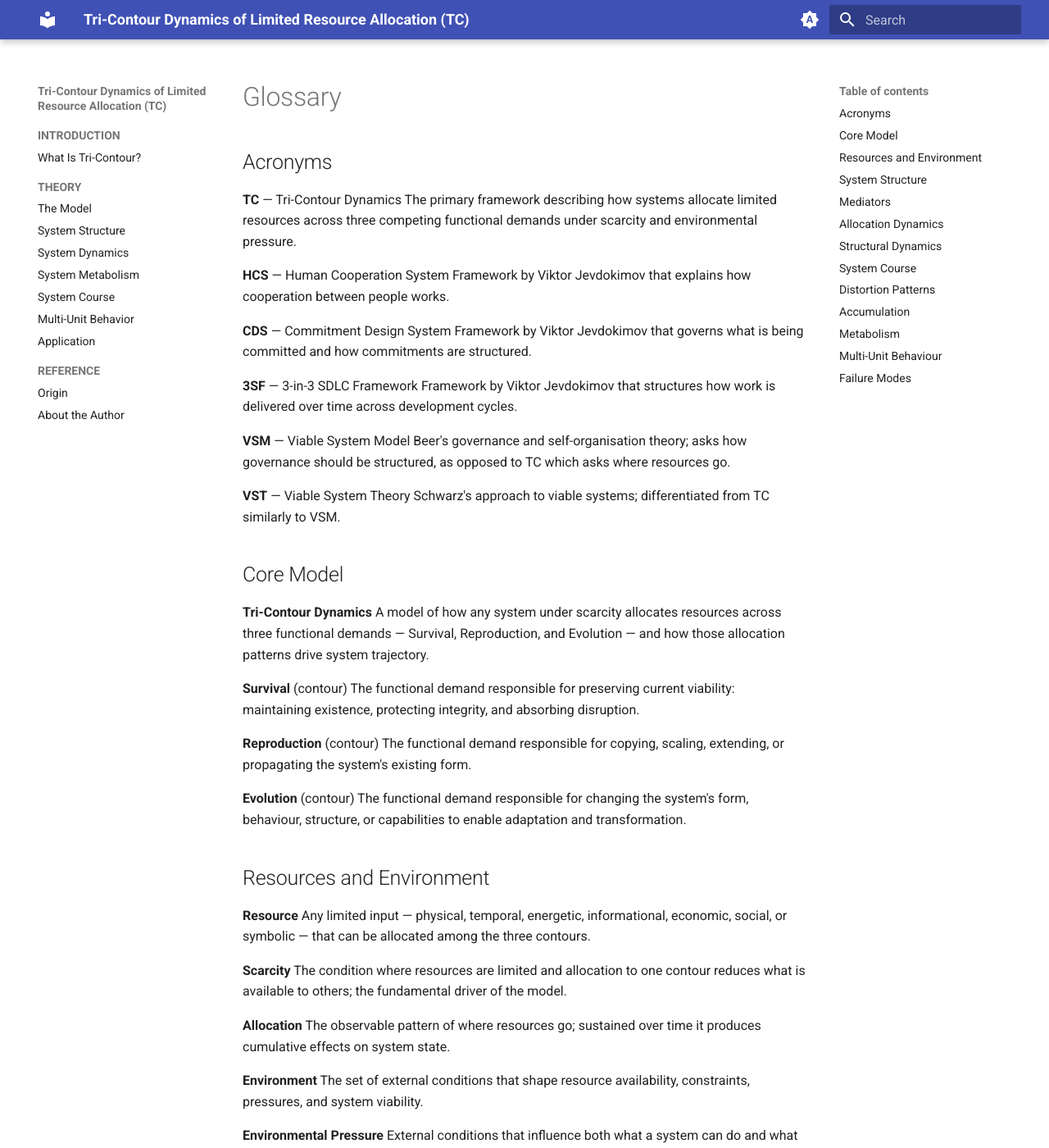
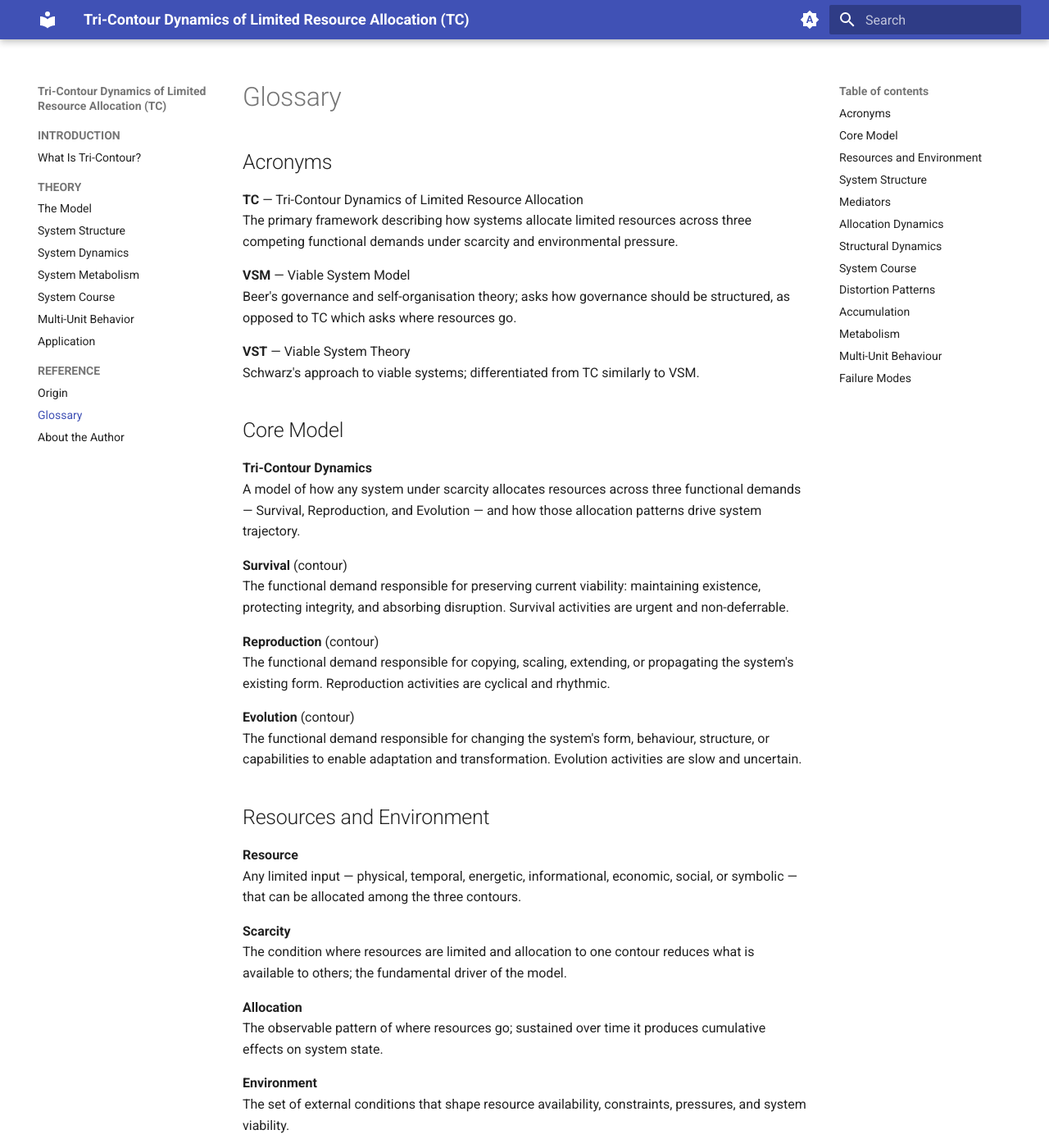
Before and after one commit to vitar/sre, an MkDocs documentation site: the page built from docs/glossary.md, in a window 1280 px wide and 1400 px high. Shown: the whole window at 82% size. Built offline with MkDocs 1.6.1 and Material for MkDocs 9.7.7, drawn with Linux system fonts in a browser that asks for light colours; some of the changed text lies outside the part shown.

Commit message:
Updated glossary, added to MkDocs navigation

```diff
--- a/docs/glossary.md
+++ b/docs/glossary.md
@@ -2,17 +2,8 @@
 
 ## Acronyms
 
-**TC** — Tri-Contour Dynamics
+**TC** — Tri-Contour Dynamics of Limited Resource Allocation
 The primary framework describing how systems allocate limited resources across three competing functional demands under scarcity and environmental pressure.
-
-**HCS** — Human Cooperation System
-Framework by Viktor Jevdokimov that explains how cooperation between people works.
-
-**CDS** — Commitment Design System
-Framework by Viktor Jevdokimov that governs what is being committed and how commitments are structured.
-
-**3SF** — 3-in-3 SDLC Framework
-Framework by Viktor Jevdokimov that structures how work is delivered over time across development cycles.
 
 **VSM** — Viable System Model
 Beer's governance and self-organisation theory; asks how governance should be structured, as opposed to TC which asks where resources go.
@@ -26,13 +17,13 @@ Schwarz's approach to viable systems; differentiated from TC similarly to VSM.
 A model of how any system under scarcity allocates resources across three functional demands — Survival, Reproduction, and Evolution — and how those allocation patterns drive system trajectory.
 
 **Survival** (contour)
-The functional demand responsible for preserving current viability: maintaining existence, protecting integrity, and absorbing disruption.
+The functional demand responsible for preserving current viability: maintaining existence, protecting integrity, and absorbing disruption. Survival activities are urgent and non-deferrable.
 
 **Reproduction** (contour)
-The functional demand responsible for copying, scaling, extending, or propagating the system's existing form.
+The functional demand responsible for copying, scaling, extending, or propagating the system's existing form. Reproduction activities are cyclical and rhythmic.
 
 **Evolution** (contour)
-The functional demand responsible for changing the system's form, behaviour, structure, or capabilities to enable adaptation and transformation.
+The functional demand responsible for changing the system's form, behaviour, structure, or capabilities to enable adaptation and transformation. Evolution activities are slow and uncertain.
 
 ## Resources and Environment
 
--- a/mkdocs.yml
+++ b/mkdocs.yml
@@ -54,6 +54,7 @@ nav:
   - 170-application.md
 - REFERENCE:
   - origin.md
+  - glossary.md
   - author.md
 
 markdown_extensions:
```
